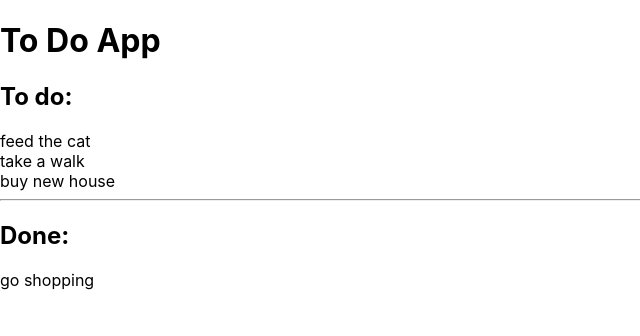
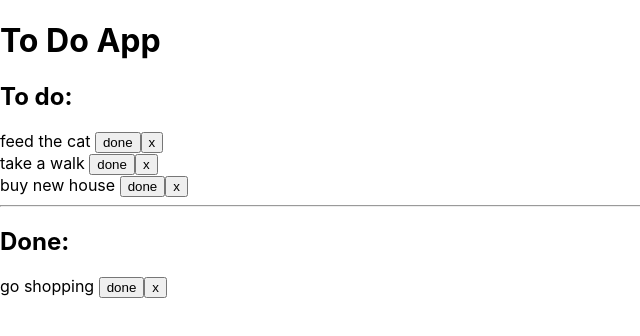
Before and after one commit to karolina-michalak/ToDoApp, a React (Create React App) app: page / in a window 1280 px wide. Shown: the top 336 px of the page, without its empty margins (0-640 px from the left). Built offline with nearby package versions, Linux system fonts and the light colour scheme.

Commit message:
added buttons to Todo items

```diff
--- a/src/components/Todo.js
+++ b/src/components/Todo.js
@@ -2,11 +2,9 @@ import React from 'react';
 
 const Todo = props => {
 
-
-
     return(
         <div>
-            {props.task.text}
+            {props.task.text} <button>done</button><button>x</button>
         </div>
     )
 }
```
